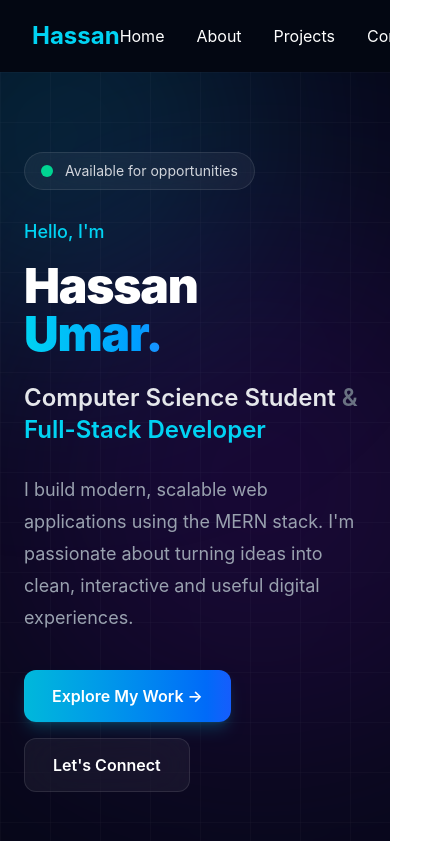
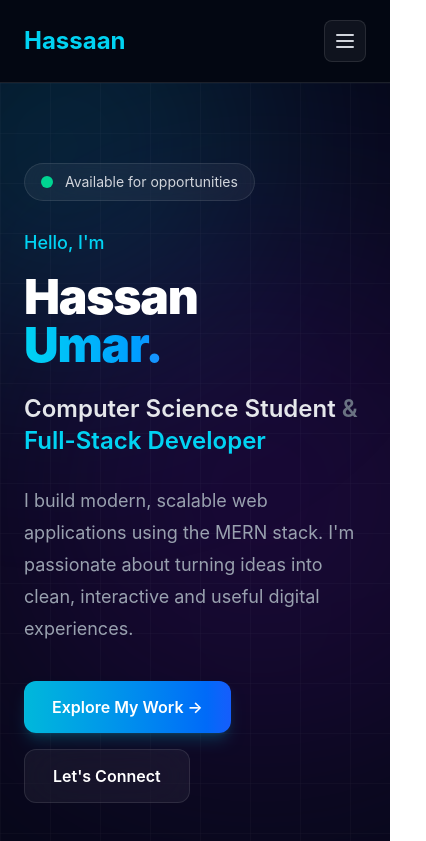
Before and after one commit to hassaanumar/Portfolio-project, a React app in the folder frontend/: page / in a window 390 px wide. Shown: the top 841 px of the page, 426 px wide, since content can reach past the window. Built offline with nearby package versions, Linux system fonts and the light colour scheme; the HTML template or start-up script is replaced by a standard one.

Commit message:
Make navbar responsive and update name

```diff
--- a/frontend/src/components/Navbar.jsx
+++ b/frontend/src/components/Navbar.jsx
@@ -1,29 +1,124 @@
+import { useState } from "react";
 import { Link } from "react-router-dom";
 
 function Navbar() {
+  const [menuOpen, setMenuOpen] = useState(false);
+
+  const closeMenu = () => {
+    setMenuOpen(false);
+  };
+
   return (
-    <nav className="flex items-center justify-between px-8 py-5 bg-gray-950 text-white">
-      <Link to="/" className="text-2xl font-bold text-cyan-400">
-        Hassan
+    <nav className="border-b border-white/10 bg-gray-950 text-white">
+      <div className="mx-auto flex max-w-7xl items-center justify-between px-6 py-5 sm:px-8">
+        {/* Logo */}
+        <Link
+          to="/"
+          onClick={closeMenu}
+          className="text-2xl font-bold text-cyan-400"
+        >
+          Hassaan
         </Link>
 
-      <div className="flex gap-8">
-        <Link to="/" className="hover:text-cyan-400">
+        {/* Desktop Navigation */}
+        <div className="hidden items-center gap-8 md:flex">
+          <Link to="/" className="transition hover:text-cyan-400">
             Home
           </Link>
 
-        <Link to="/about" className="hover:text-cyan-400">
+          <Link to="/about" className="transition hover:text-cyan-400">
             About
           </Link>
 
-        <Link to="/projects" className="hover:text-cyan-400">
+          <Link to="/projects" className="transition hover:text-cyan-400">
             Projects
           </Link>
 
-        <Link to="/contact" className="hover:text-cyan-400">
+          <Link to="/contact" className="transition hover:text-cyan-400">
             Contact
           </Link>
         </div>
+
+        {/* Mobile Menu Button */}
+        <button
+          type="button"
+          onClick={() => setMenuOpen(!menuOpen)}
+          className="rounded-lg border border-white/10 bg-white/5 p-2 text-gray-300 transition hover:bg-white/10 hover:text-white md:hidden"
+          aria-label="Toggle navigation menu"
+          aria-expanded={menuOpen}
+        >
+          {menuOpen ? (
+            <svg
+              xmlns="http://www.w3.org/2000/svg"
+              className="h-6 w-6"
+              fill="none"
+              viewBox="0 0 24 24"
+              stroke="currentColor"
+              strokeWidth={2}
+            >
+              <path
+                strokeLinecap="round"
+                strokeLinejoin="round"
+                d="M6 18L18 6M6 6l12 12"
+              />
+            </svg>
+          ) : (
+            <svg
+              xmlns="http://www.w3.org/2000/svg"
+              className="h-6 w-6"
+              fill="none"
+              viewBox="0 0 24 24"
+              stroke="currentColor"
+              strokeWidth={2}
+            >
+              <path
+                strokeLinecap="round"
+                strokeLinejoin="round"
+                d="M4 6h16M4 12h16M4 18h16"
+              />
+            </svg>
+          )}
+        </button>
+      </div>
+
+      {/* Mobile Navigation */}
+      {menuOpen && (
+        <div className="border-t border-white/10 px-6 py-4 md:hidden">
+          <div className="flex flex-col gap-2">
+            <Link
+              to="/"
+              onClick={closeMenu}
+              className="rounded-lg px-4 py-3 transition hover:bg-white/5 hover:text-cyan-400"
+            >
+              Home
+            </Link>
+
+            <Link
+              to="/about"
+              onClick={closeMenu}
+              className="rounded-lg px-4 py-3 transition hover:bg-white/5 hover:text-cyan-400"
+            >
+              About
+            </Link>
+
+            <Link
+              to="/projects"
+              onClick={closeMenu}
+              className="rounded-lg px-4 py-3 transition hover:bg-white/5 hover:text-cyan-400"
+            >
+              Projects
+            </Link>
+
+            <Link
+              to="/contact"
+              onClick={closeMenu}
+              className="rounded-lg px-4 py-3 transition hover:bg-white/5 hover:text-cyan-400"
+            >
+              Contact
+            </Link>
+          </div>
+        </div>
+      )}
     </nav>
   );
 }
```
Lines whose indentation alone changed are shown as unchanged.
